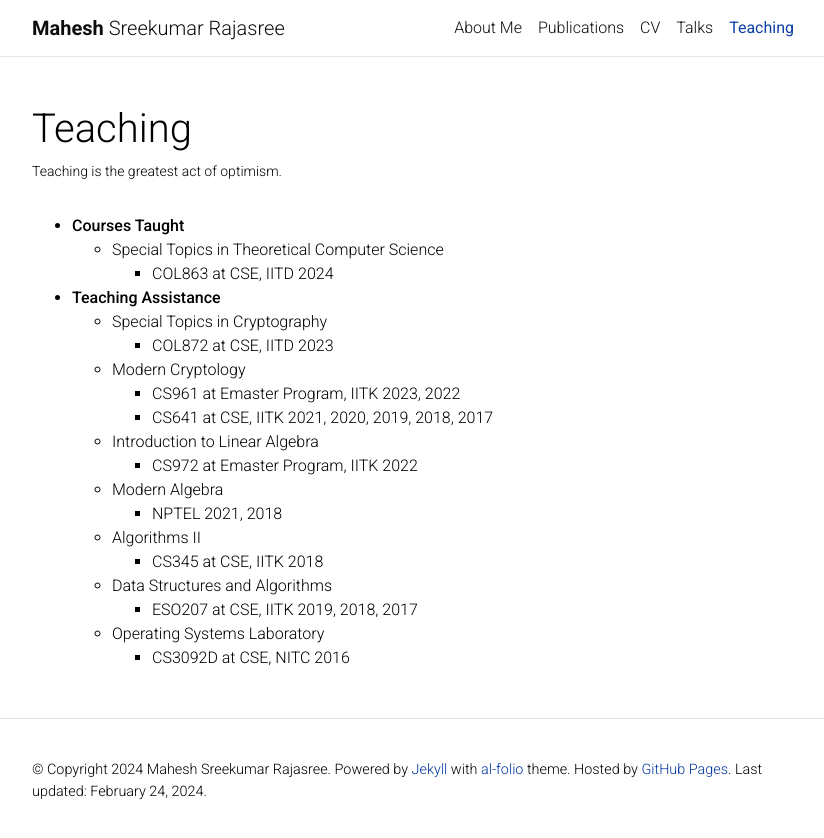
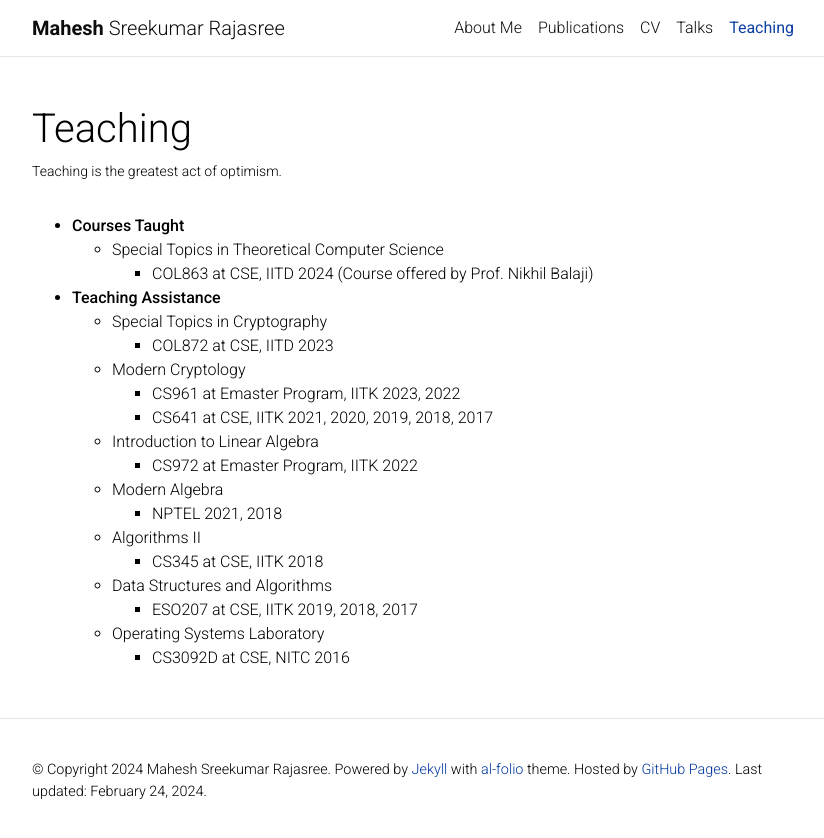
Before and after one commit to Mahe94/mahe94.github.io, a Jekyll site: the page built from _pages/teaching.md, in a window 1280 px wide. Shown: the top 838 px of the page, without its empty margins (223-1047 px from the left). Built offline with Jekyll 4.4.1, drawn with Linux system fonts in a browser that asks for light colours; comment, search, counter and statistics services are not loaded; a style sheet for code colours, icons or effects is not loaded.

Commit message:
Update teaching.md

```diff
--- a/_pages/teaching.md
+++ b/_pages/teaching.md
@@ -9,7 +9,7 @@ nav_order: 5
 ---
 * __Courses Taught__
 	* Special Topics in Theoretical Computer Science
-		* COL863 at CSE, IITD 2024
+		* COL863 at CSE, IITD 2024 (Course offered by Prof. Nikhil Balaji)
 * __Teaching Assistance__
 	* Special Topics in Cryptography
 		* COL872 at CSE, IITD 2023
```
